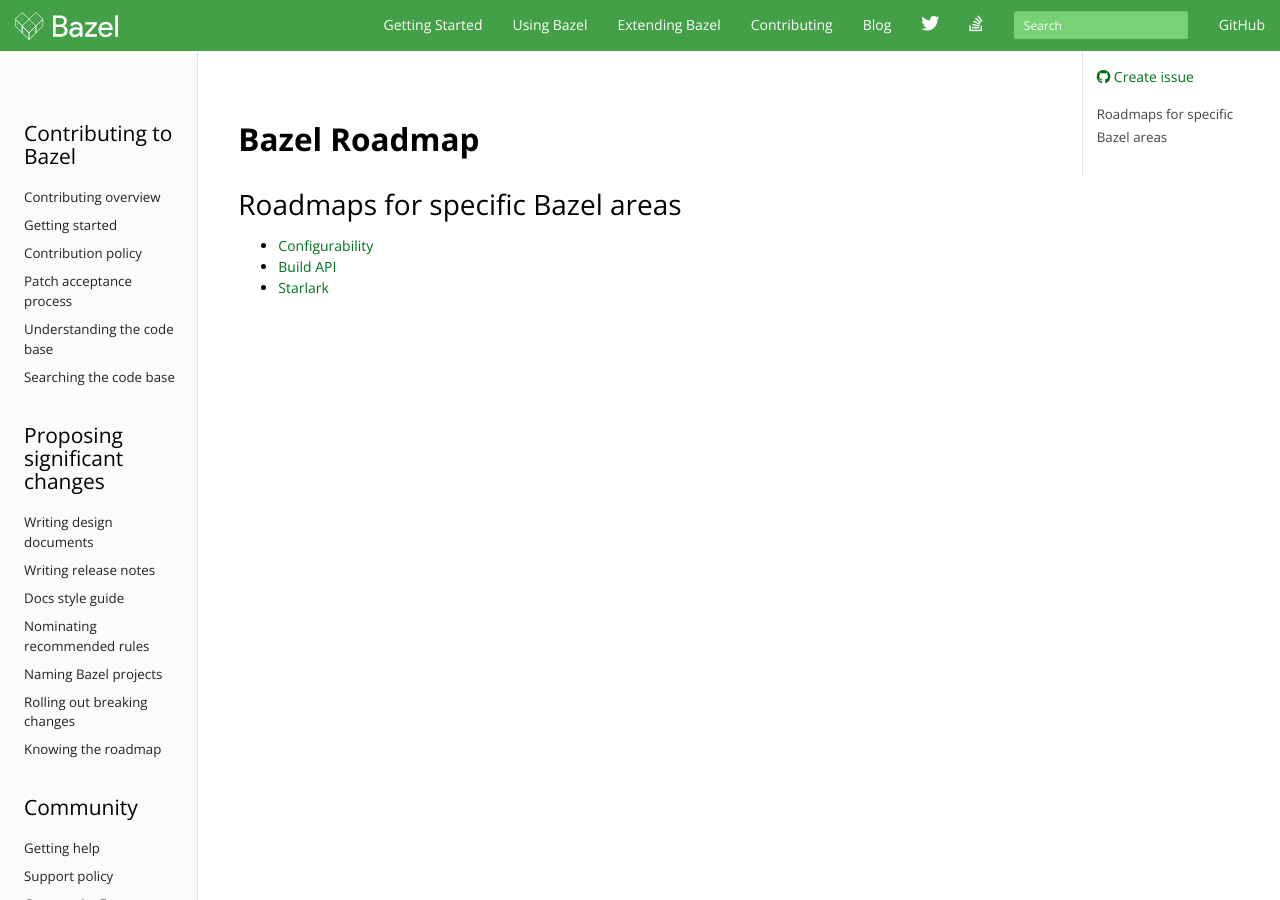
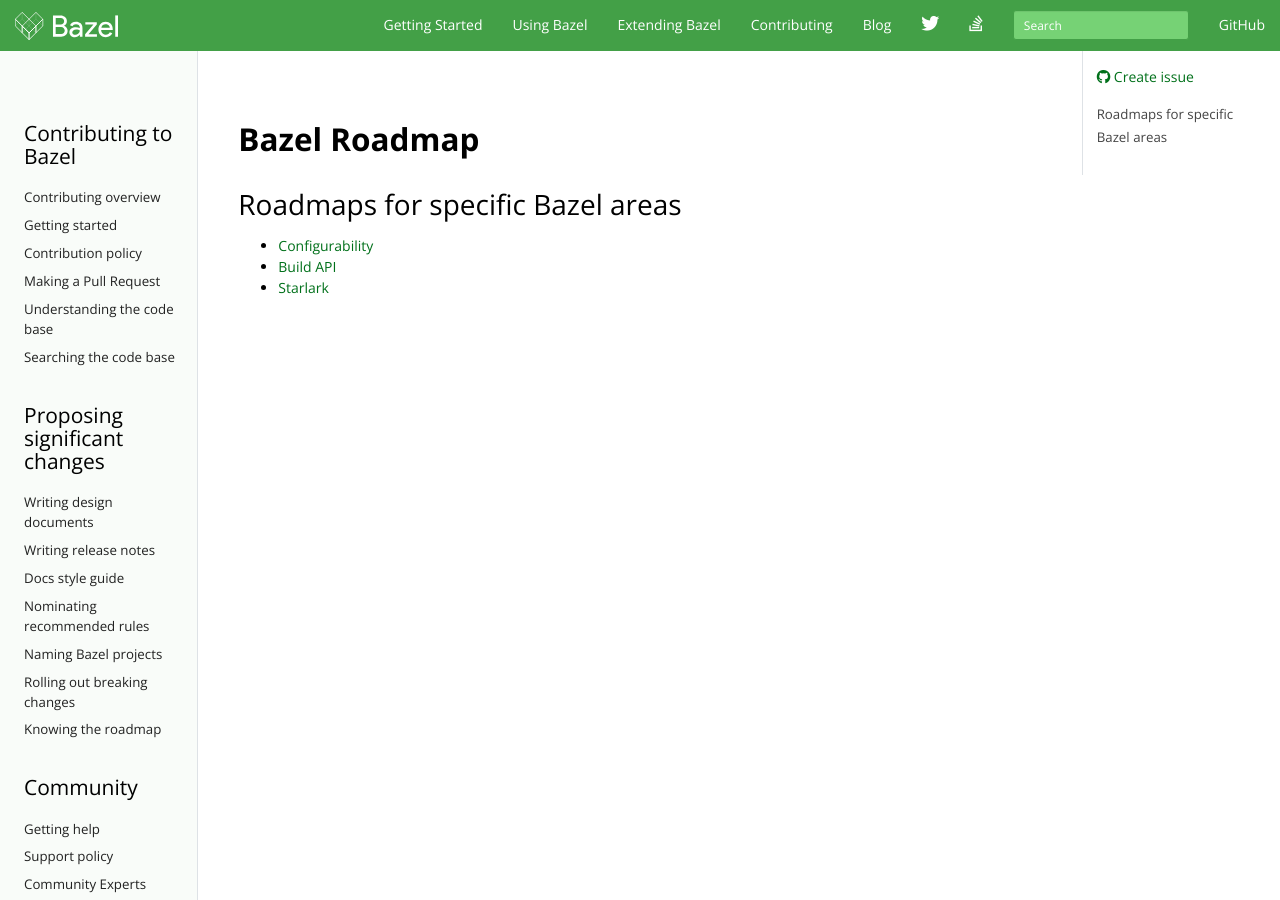
Before and after one commit to bazelbuild/bazel-website, a Jekyll site: the page built from roadmap.md, in a window 1280 px wide and 900 px high. Built offline with Jekyll 4.4.1, drawn with Linux system fonts in a browser that asks for light colours; nearby versions of some CDN libraries; library files that are not in the unit come from our copies; comment, search, counter and statistics services are not loaded; the table of contents is made by our own code.

Commit message:
Update contribute.html

```diff
--- a/_layouts/contribute.html
+++ b/_layouts/contribute.html
@@ -22,7 +22,7 @@
               <li><a href="/contributing.html">Contributing overview</a></li>
               <li><a href="/basics/getting_started.html">Getting started</a></li>
               <li><a href="/governance.html">Contribution policy</a></li>
-              <li><a href="/basics/patching.html">Patch acceptance process</a></li>
+              <li><a href="/basics/patching.html">Making a Pull Request</a></li>
               <li><a href="https://github.com/bazelbuild/bazel/blob/master/CODEBASE.md">Understanding the code base</a></li>
               <li><a href="/browse-and-search-user-guide.html">Searching the code base</a></li>
             </ul>
```
